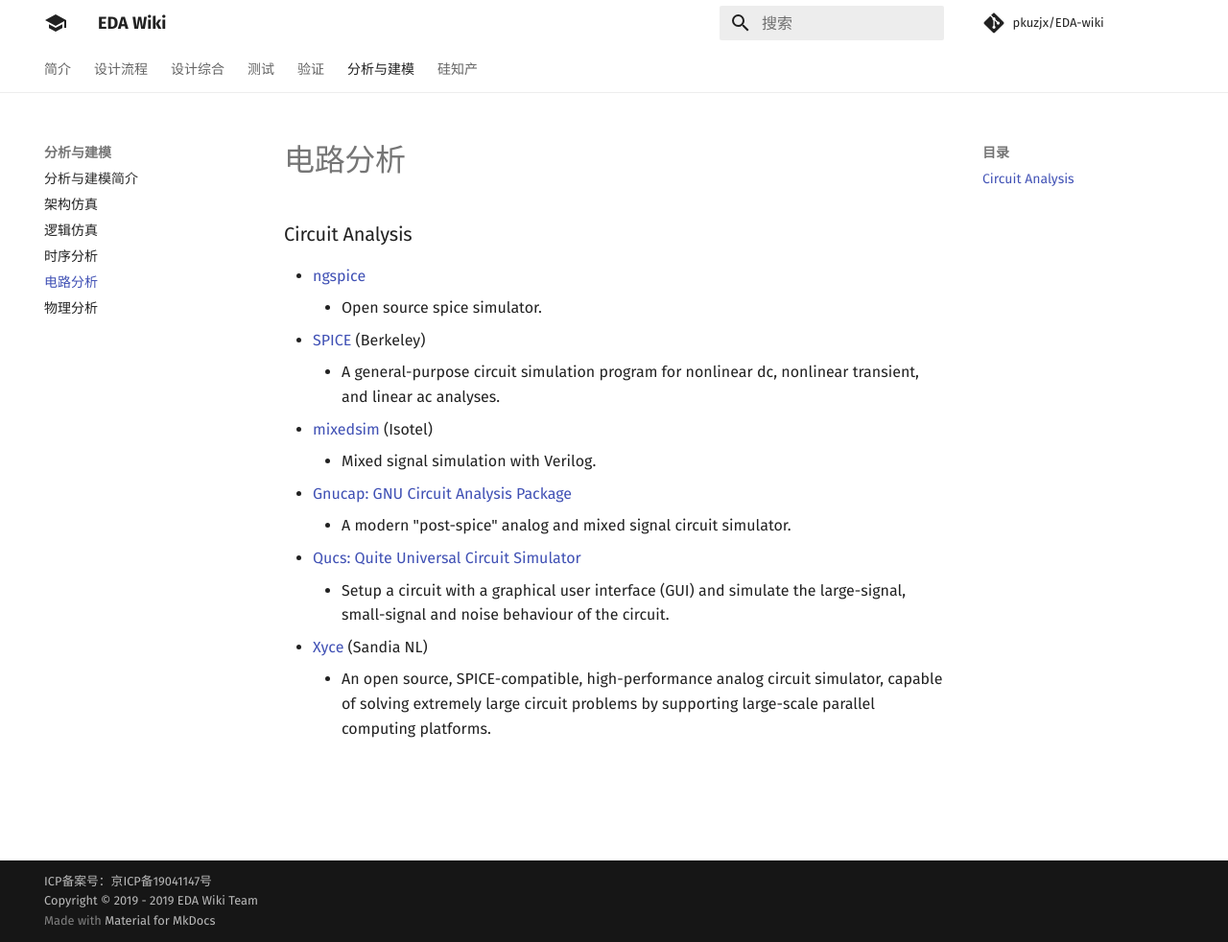
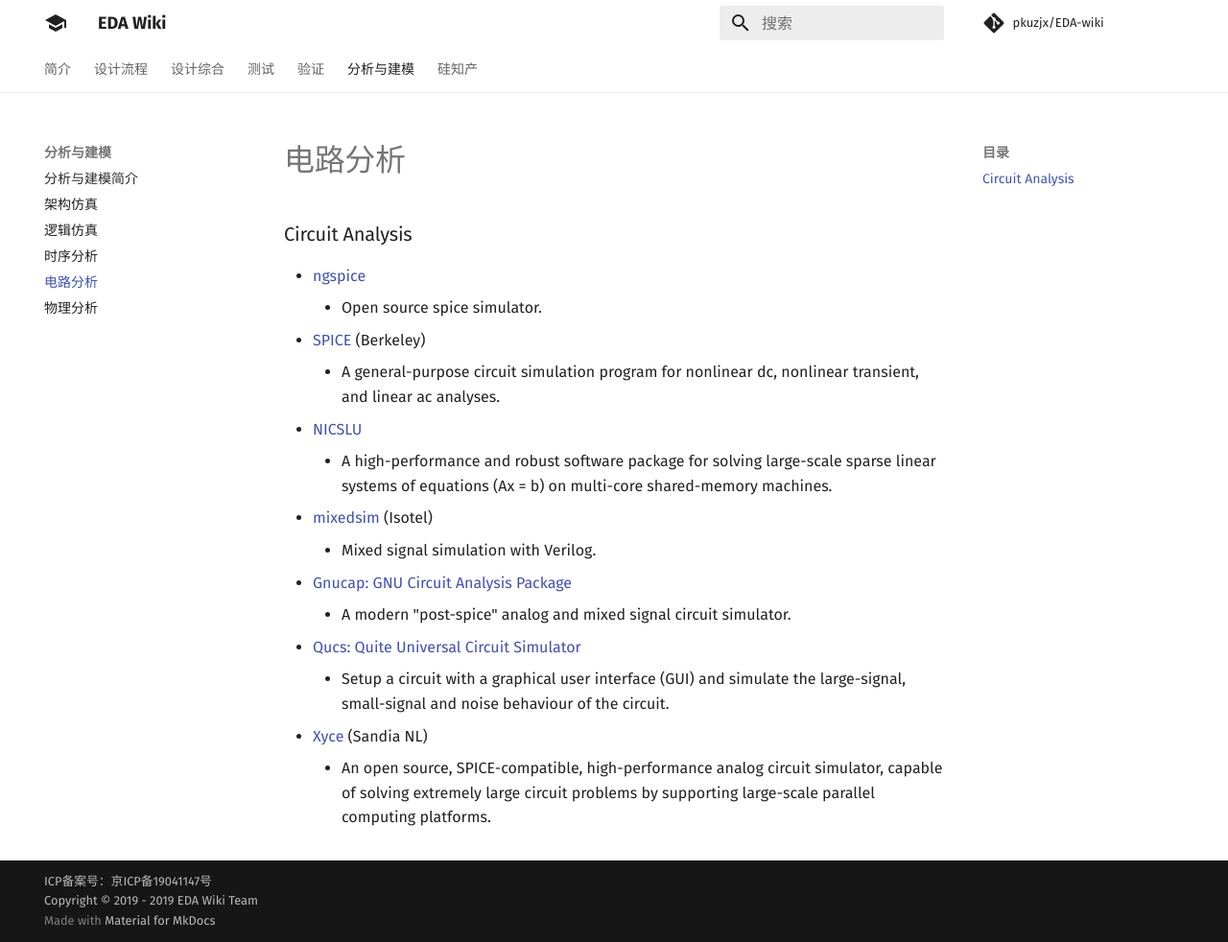
Before and after one commit to daitoto/EDA-wiki, an MkDocs documentation site: the page built from docs/analysis/circuit.md, in a window 1280 px wide and 982 px high. Shown: the whole window at 96% size. Built offline with MkDocs 1.6.1 and Material for MkDocs 9.7.7, drawn with Linux system fonts in a browser that asks for light colours; comment, search, counter and statistics services are not loaded.

Commit message:
Update circuit.md

```diff
--- a/docs/analysis/circuit.md
+++ b/docs/analysis/circuit.md
@@ -3,6 +3,8 @@
    - Open source spice simulator.
  - [SPICE](http://bwrcs.eecs.berkeley.edu/Classes/IcBook/SPICE/) (Berkeley)
    - A general-purpose circuit simulation program for nonlinear dc, nonlinear transient, and linear ac analyses.
+ - [NICSLU](https://github.com/chenxm1986/nicslu)
+   - A high-performance and robust software package for solving large-scale sparse linear systems of equations (Ax = b) on multi-core shared-memory machines.
  - [mixedsim](https://github.com/Isotel/mixedsim) (Isotel)
    - Mixed signal simulation with Verilog.
  - [Gnucap: GNU Circuit Analysis Package](http://gnucap.org/dokuwiki/doku.php?id=gnucap:start)
```
